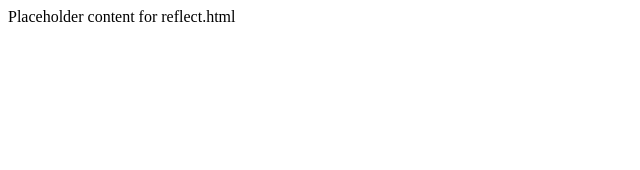
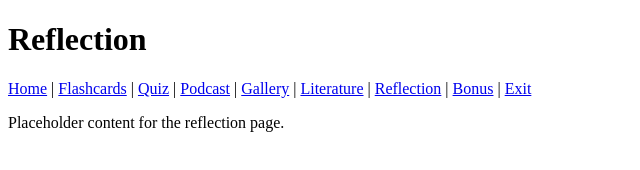
Before and after one commit to hibro800/ai-teaching-toolkit, a plain HTML site: page reflect.html in a window 1280 px wide. Shown: the whole page, without its empty margins (0-640 px from the left). Drawn offline with Linux system fonts and the light colour scheme.

Commit message:
Update reflect.html

```diff
--- a/reflect.html
+++ b/reflect.html
@@ -1 +1,21 @@
-Placeholder content for reflect.html
+<!DOCTYPE html>
+<html>
+<head>
+    <title>Reflection - AI Teaching Toolkit</title>
+</head>
+<body>
+    <h1>Reflection</h1>
+    <nav>
+        <a href="index.html">Home</a> |
+        <a href="flashcard.html">Flashcards</a> |
+        <a href="quiz.html">Quiz</a> |
+        <a href="podcast.html">Podcast</a> |
+        <a href="gallery.html">Gallery</a> |
+        <a href="literature.html">Literature</a> |
+        <a href="reflect.html">Reflection</a> |
+        <a href="bonus.html">Bonus</a> |
+        <a href="exit.html">Exit</a>
+    </nav>
+    <p>Placeholder content for the reflection page.</p>
+</body>
+</html>
```
